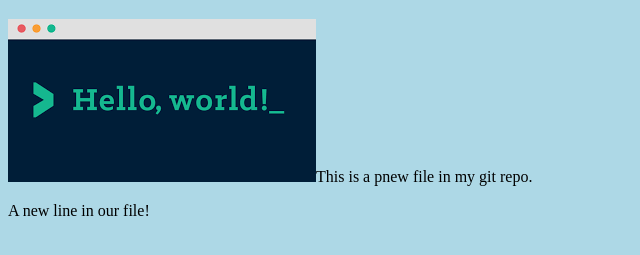
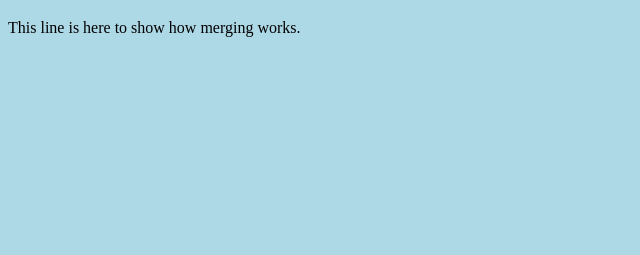
Before and after one commit to AssiaAZAZGA/hello-word-ds, a plain HTML site: page index.html in a window 1280 px wide. Shown: the part 61-316 px from the top of the page, without its empty margins (0-640 px from the left). Drawn offline with Linux system fonts and the light colour scheme.

Commit message:
updated index.html with emergency-fix

```diff
--- a/index.html
+++ b/index.html
@@ -7,9 +7,9 @@
     <body>
 
         <h1>Hello World</h1>
-        <div><img src="img_hello_world.png" alt="Hello World from Space"
-        <p>This is a pnew file in my git repo.</p>
-        <p>A new line in our file!</p>
+
+
+        <p>This line is here to show how merging works.</p>
 
     </body>
 </html>
```
